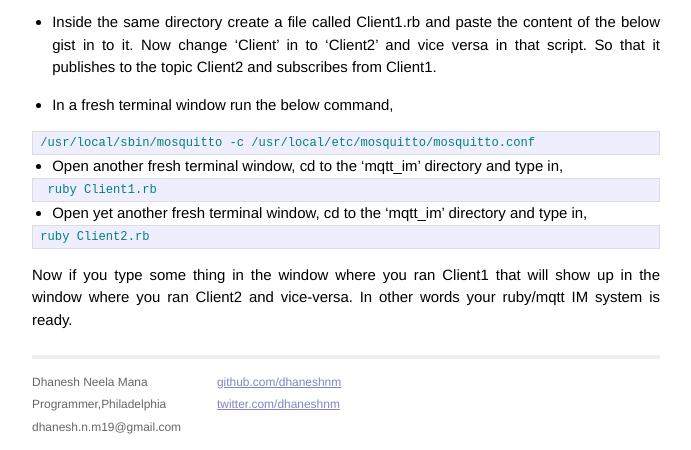
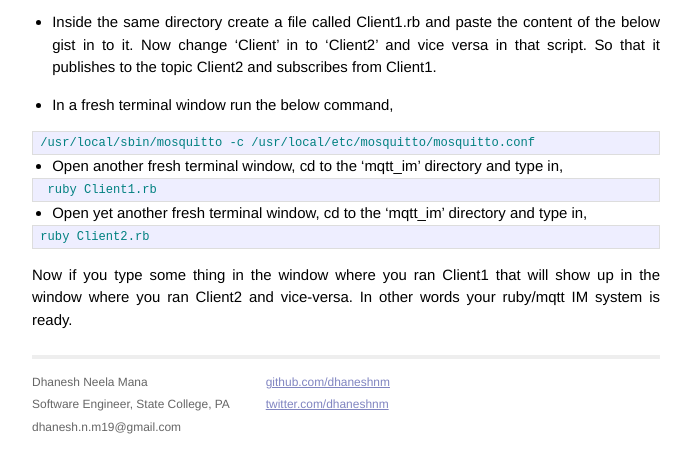
Before and after one commit to dhaneshnm/dhaneshnm.github.io, a Jekyll site: the page built from _posts/2015-08-18-mqtt_im_in_ruby.markdown, in a window 1280 px wide, cut to the strip 885-1335 px from the top of the page. Shown: the whole strip, without its empty margins (294-985 px from the left). Built offline with Jekyll 4.4.1, drawn with Linux system fonts in a browser that asks for light colours.

Commit message:
reafctor layout

```diff
--- a/_layouts/default.html
+++ b/_layouts/default.html
@@ -27,7 +27,7 @@
             <div class="contact">
               <p>
                 Dhanesh Neela Mana<br />
-                Programmer,Philadelphia<br />
+                Software Engineer, State College, PA<br />
                 dhanesh.n.m19@gmail.com
               </p>
             </div>
```
